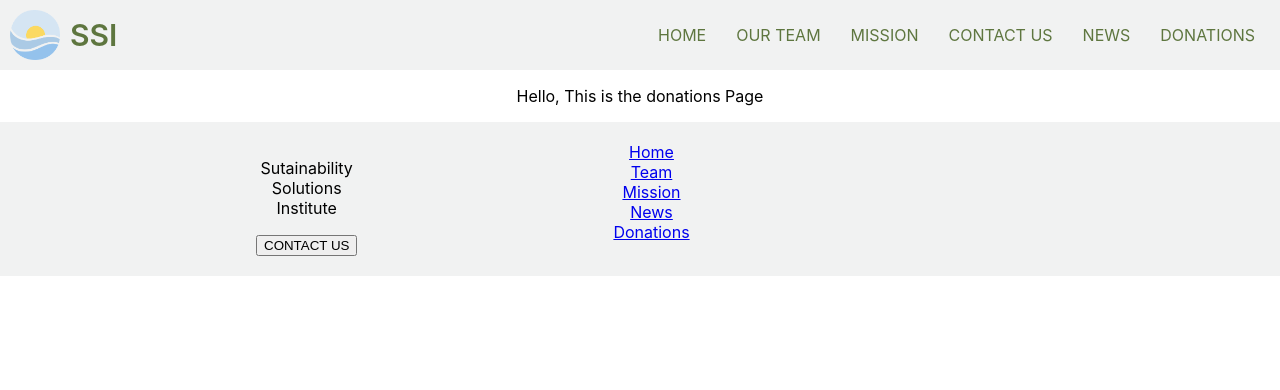
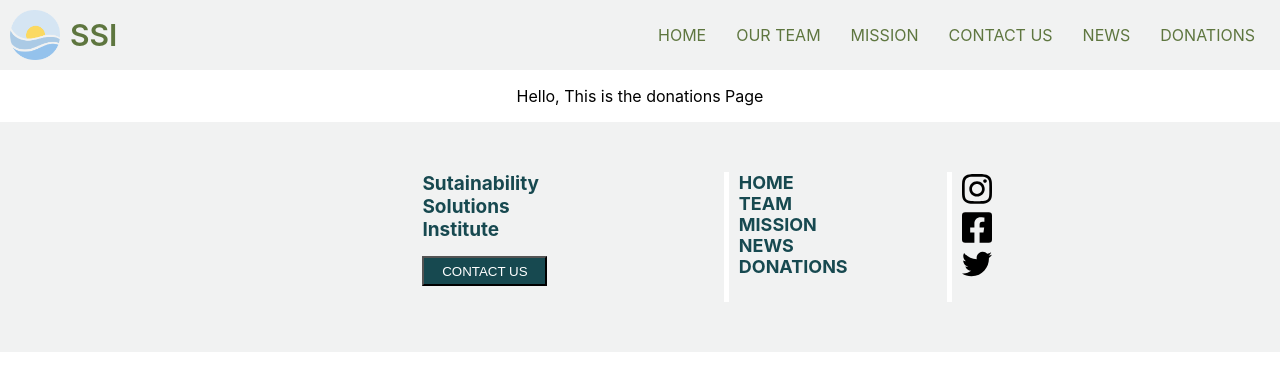
Before and after one commit to Hack4Impact-UMD/sustainability-solutions, a React (Create React App) app in the folder app/: page /donations in a window 1280 px wide. Shown: the top 390 px of the page. Built offline with nearby package versions, Linux system fonts and the light colour scheme.

Commit message:
added css styling and white bars into footer

```diff
--- a/app/src/Components/Footer/Footer.css
+++ b/app/src/Components/Footer/Footer.css
@@ -1,24 +1,70 @@
+@import url('https://fonts.googleapis.com/css2?family=Nunito:wght@200&display=swap');
+
 .footer-container {
     background: rgba(239, 240, 240, 0.84);
     display: flex;
     flex-direction: row;
-    padding-top: 20px;
-    padding-bottom: 20px;
+    justify-content: left;
+    padding-top: 50px;
+    padding-bottom: 50px;
+    color: #174950;
+    font: "Nunito";
 }
 
 .logo-col {
-    padding-left: 20%;
-    padding-right: 20%;
+    margin-left: 33%;
+    margin-right: 13%;
     max-width: 45%;
-    justify-content: center;
+}
+
+.logo-col p {
+    font-size: 19px;
+    font-weight: 700;
+    text-align: left;
+    margin: 0px;
+    padding: 0px;
+}
+
+.footer-container button {
+    background-color: #174950;
+    color: white;
+    width: 125px;
+    height: 30px;
+    margin-top: 15px;
+}
+
+.white-bar {
+    background-color: white;
+    width: 5px;
+    height: 130px;
+    margin: 0px 10px;
 }
 
 .links-col {
-    padding-right: 10%;
+    color: #174950;
+    margin-right: 7%;
+}
+
+.links-col p {
+    text-align: left;
+    margin: 0px;
+    padding: 0px;
+    font-size: 18px;
+    font-weight: 700;
+}
+
+.links-col a {
+    text-transform: uppercase;
+    text-decoration: none;
+    color: #174950;
+}
+
+.icon-col {
+    padding-right: 15%;
     justify-content: left;
 }
 
-.icon-col {
-    padding-right: 20%;
-    justify-content: left;
+.icons {
+    color: #174950;
+    width: 30px;
 }
--- a/app/src/Components/Footer/Footer.js
+++ b/app/src/Components/Footer/Footer.js
@@ -16,19 +16,23 @@ function Footer() {
                     Solutions <br/>
                     Institute
                 </p>
-                <Link to="/contactus"><button> CONTACT US </button></Link>
+                <Link to="/contactus">
+                    <button> CONTACT US </button>
+                </Link>
             </div>
+            <div className="white-bar" />
             <div className="links-col">
-                <Link to="/">Home</Link> <br/>
-                <Link to="/about">Team</Link> <br/>
-                <Link to="/mission">Mission</Link> <br/>
-                <Link to="/news">News</Link> <br/>
-                <Link to="/donations">Donations</Link>
+                <Link to="/"><p>Home</p></Link>
+                <Link to="/about"><p>Team</p></Link>
+                <Link to="/mission"><p>Mission</p></Link>
+                <Link to="/news"><p>News</p></Link>
+                <Link to="/donations"><p>Donations</p></Link>
             </div>
+            <div className="white-bar" />
             <div className="icon-col">
-                <a><img src={InstagramIcon}></img></a>
-                <a><img src={FacebookIcon}></img></a>
-                <a><img src={TwitterIcon}></img></a>
+                <a herf="#"><img className="icons" src={InstagramIcon}></img></a> <br/>
+                <a herf="#"><img className="icons" src={FacebookIcon}></img></a> <br/>
+                <a herf="#"><img className="icons" src={TwitterIcon}></img></a>
             </div>
         </div>
     )
```
